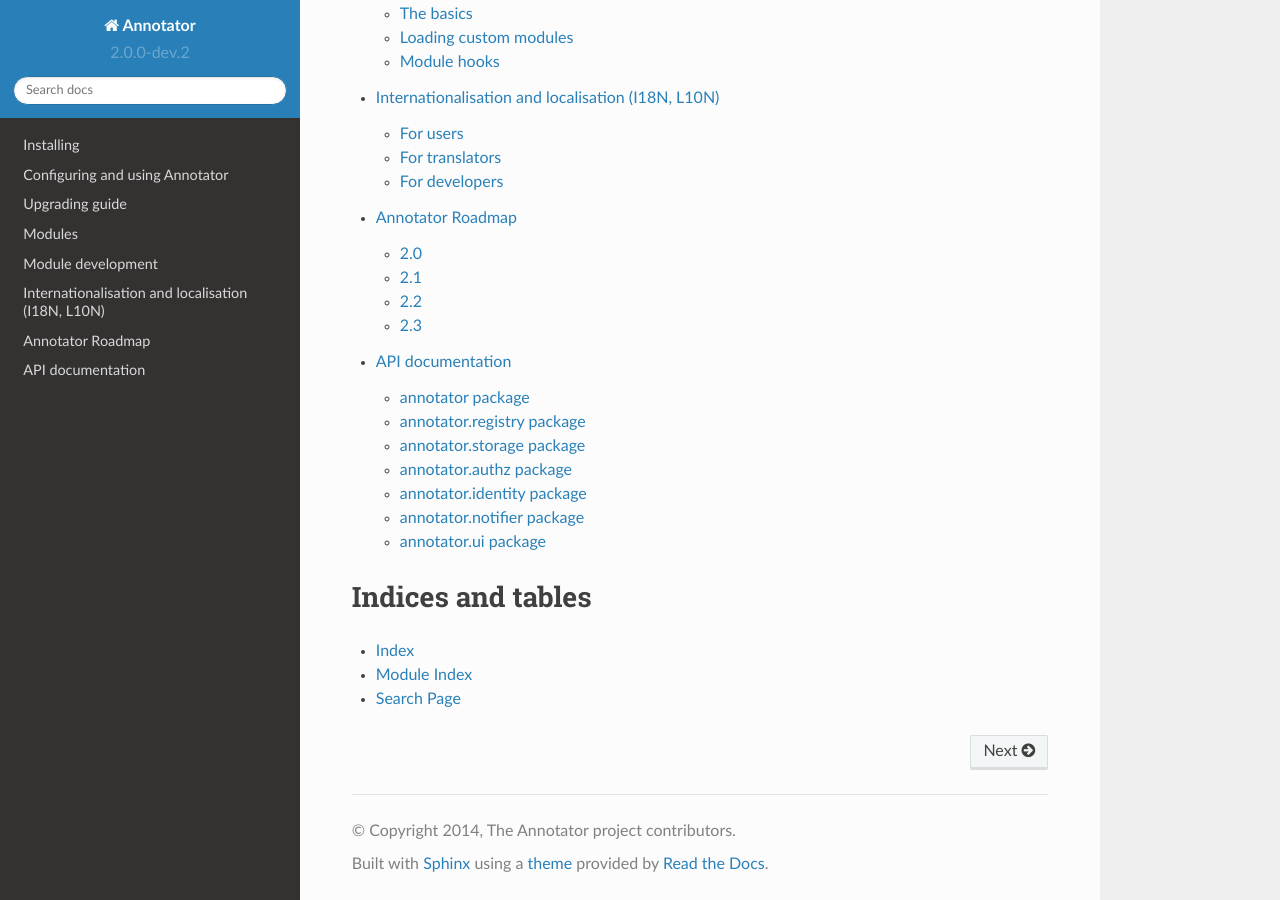
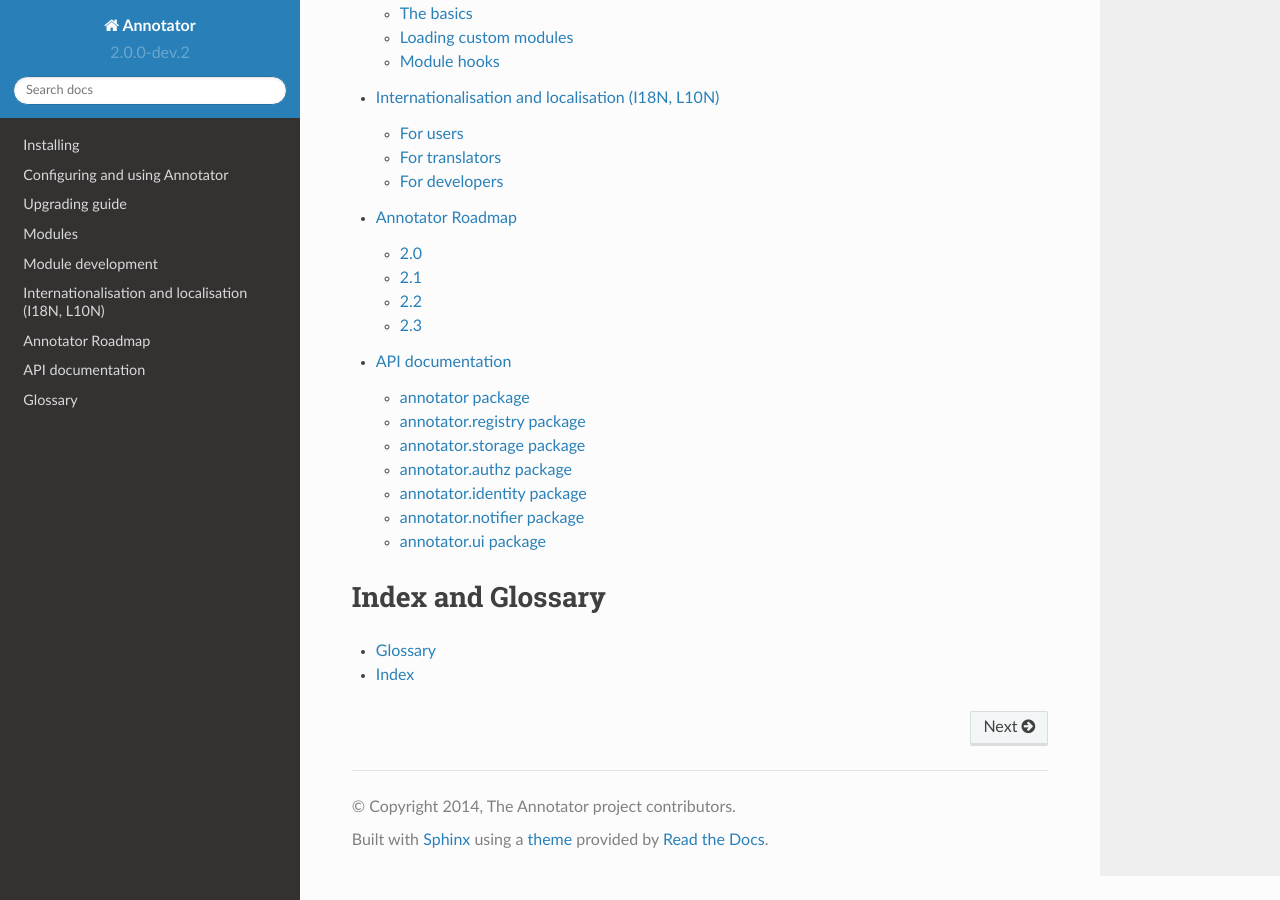
Before and after one commit to openannotation/annotator, a Sphinx documentation site: the page built from doc/index.rst, in a window 1280 px wide and 900 px high, scrolled down 1163 px. Built offline with Sphinx 7.4.7 and the Read the Docs theme 2.0.0, drawn with Linux system fonts in a browser that asks for light colours; pages that are not in the unit, such as notebooks, are missing from menus.

Commit message:
Add glossary

```diff
--- a/doc/index.rst
+++ b/doc/index.rst
@@ -46,9 +46,14 @@ You can start learning about how to install and deploy Annotator below:
 .. todolist::
 
 
-Indices and tables
+Index and Glossary
 ==================
 
+* :ref:`glossary`
 * :ref:`genindex`
-* :ref:`modindex`
-* :ref:`search`
+
+
+.. toctree::
+   :hidden:
+
+   glossary
```
Also changed, not shown: doc/glossary.rst (added, +12 -0 lines).
